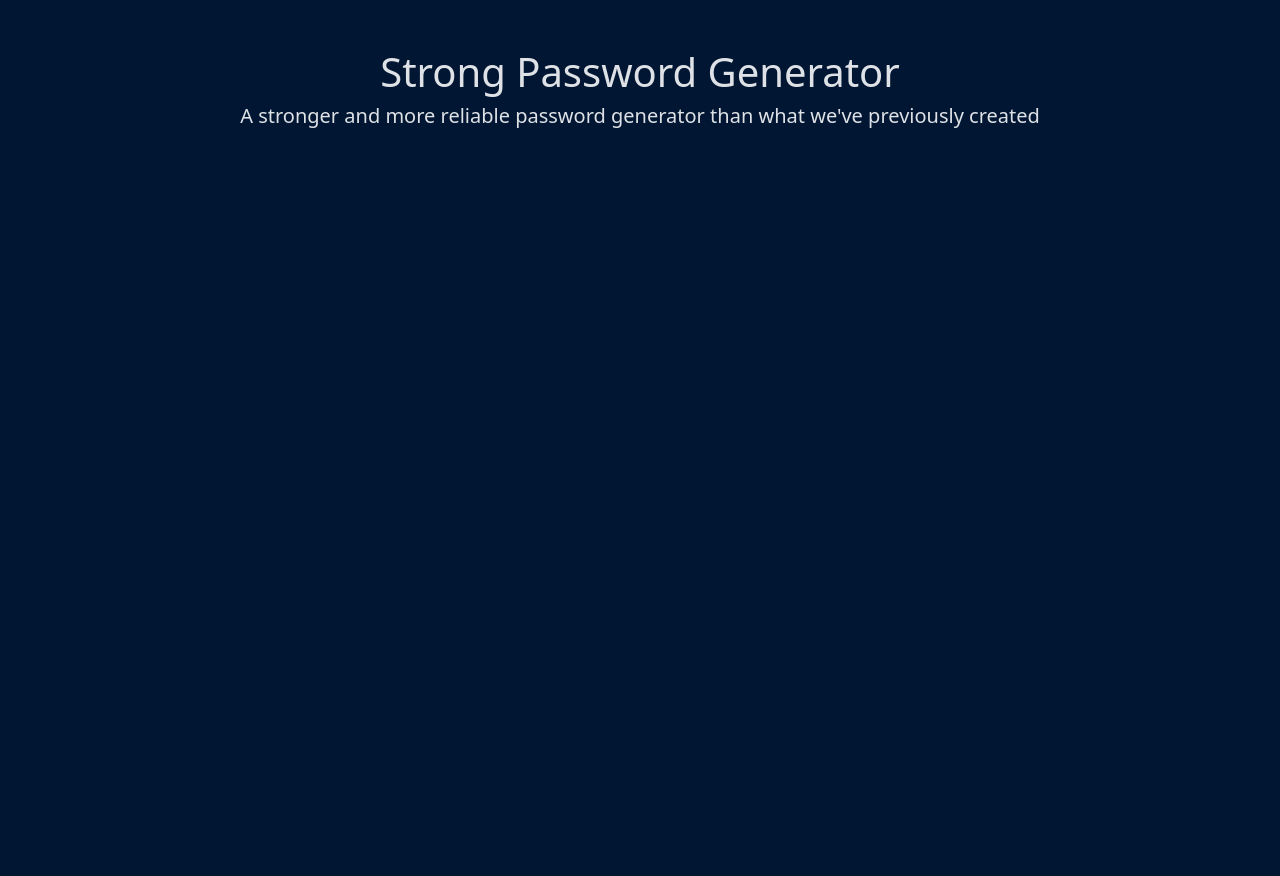
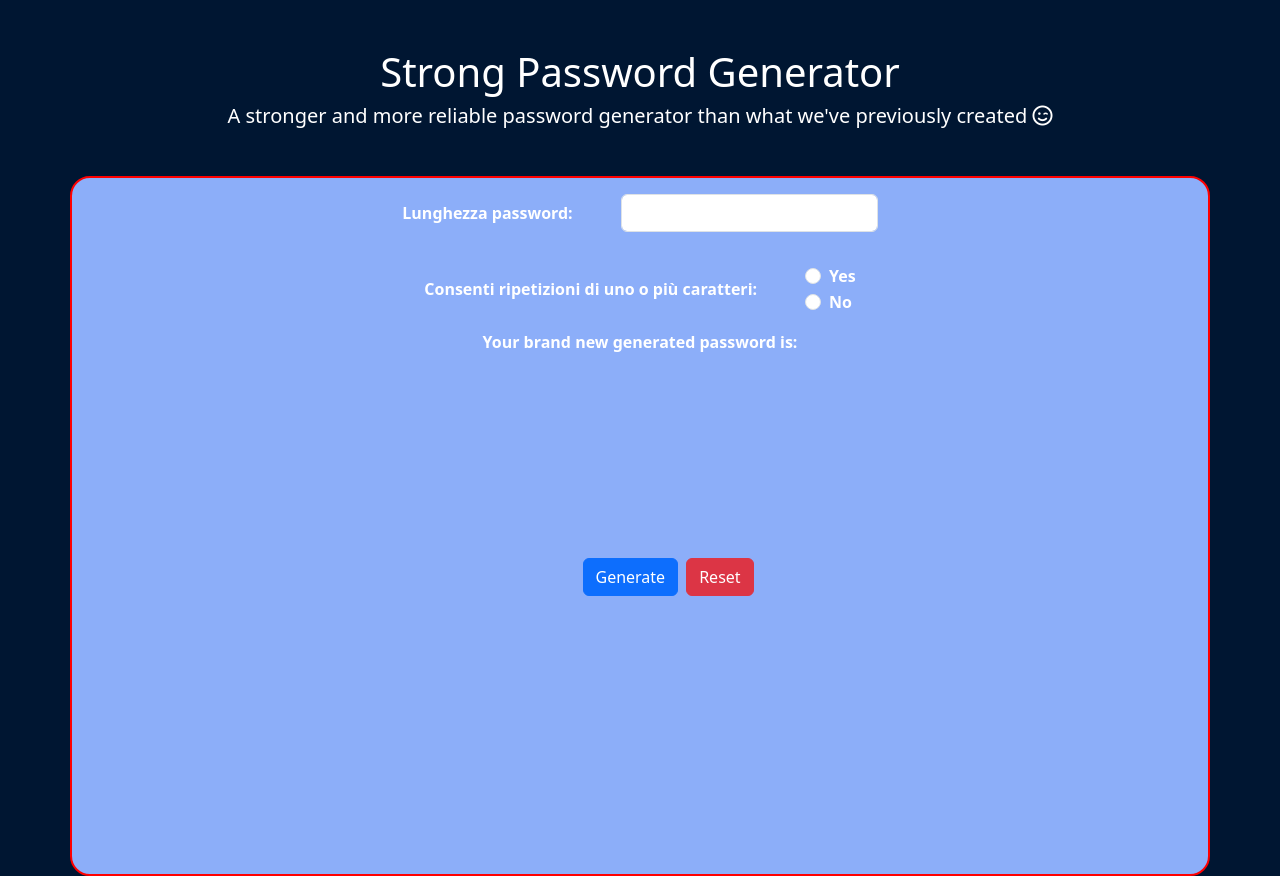
Before and after one commit to MatteoSala97/php-strong-password-generator, a PHP site: page /php-strong-password-generator/ in a window 1280 px wide. Before the commit the page ends 128 px from the top, so only its background shows below. Run offline with PHP 8.4, Linux system fonts and the light colour scheme.

Commit message:
milestone 1

```diff
--- a/index.php
+++ b/index.php
@@ -1,13 +1,34 @@
-<?
+<?php
+    $lettersLowercase = 'abcdefghijklmnopqrstuvwxyz';
+    $lettersUppercase ='ABCDEFGHIJKLMNOPQRSTUVWXYZ';
+    $numbers = '0123456789';
+    $symbols = '!@#$%&?';
 
+    $validChars = $lettersLowercase . $lettersUppercase . $numbers . $symbols;
+    $newPass = '';
+
+    // General function waiting to be called with the right parameters
+    function generatePassword($characters, $length){
+        $pass= '';
+        $charLength = strlen($characters);
+        for($i = 0; $i < $length; $i++){
+            $pass .= $characters[rand(0, $charLength - 1)];
+        }
+        return $pass;
+    }
+
+    if($_SERVER['REQUEST_METHOD'] === 'GET' && isset($_GET['password_length'])){
+        $passwordLength = $_GET['password_length'];
+        $newPass = generatePassword($validChars, $passwordLength);
+    }
 ?>
 
 <!DOCTYPE html>
-<html lang="en" data-bs-theme="dark">
+<html lang="en">
 <head>
     <meta charset="UTF-8">
     <meta name="viewport" content="width=device-width, initial-scale=1.0">
-    <meta http-equiv="refresh" content="5">
+    <!-- <meta http-equiv="refresh" content="3"> -->
     <title>Strong Password Generator</title>
 
     <!-- Boostrap CSS -->
@@ -26,13 +47,70 @@
     <header>
         <div class="container mt-5 text-center">
             <h1>Strong Password Generator</h1>
-            <h5>A stronger and more reliable password generator than what we've previously created</h5>
+            <h5>A stronger and more reliable password generator than what we've previously created
+                <i class="fa-regular fa-face-smile-wink"></i>
+            </h5>
         </div>
     </header>
-
     <main>
-        <div>
-
+        <div class="container mt-5" id="main-container">
+            <div class="d-flex flex-column align-items-center">
+                <div class="d-flex gap-5 align-items-center mt-3">
+                    <p>
+                        Lunghezza password:
+                    </p>
+                    <form method="GET" class="d-flex">
+                        <div class="col">
+                            <div class="mb-3">
+                                <input type="number"
+                                name="password_length"
+                                id="password_length"
+                                class="form-control"
+                                value=""
+                                min="1">
+                            </div>
+                        </div>
+                        <div class="button-group d-flex gap-2">
+                            <button type="submit" class="btn btn-primary" name="submit">
+                                Generate
+                            </button>
+                            <button type="reset" class="btn btn-danger" id="reset_button">
+                                <a href="http://localhost:8888/php-strong-password-generator/">Reset</a>
+                            </button>
+                        </div>
+                    </form>
+                </div>
+                <div class="d-flex gap-5 align-items-center mt-3">
+                    <p>
+                        Consenti ripetizioni di uno o più caratteri:
+                    </p>
+                    <form class="d-flex">
+                        <div class="col">
+                            <div class="mb-3">
+                                <div class="form-check">
+                                    <input class="form-check-input"
+                                    type="radio"
+                                    name="permission"
+                                    id="permission_yes"
+                                    value="yes">
+                                    <label class="form-check-label" for="permission_yes"> Yes </label>
+                                </div>
+                                <div class="form-check">
+                                    <input class="form-check-input"
+                                    type="radio"
+                                    name="permission"
+                                    id="permission_no"
+                                    value="no">
+                                    <label class="form-check-label" for="permission_no"> No </label>
+                                </div>
+                            </div>
+                        </div>
+                    </form>
+                </div>
+                <?php
+                    echo '<p>Your brand new generated password is: ' . $newPass . '</p>'
+                ?>
+            </div>
         </div>
     </main>
 </body>
--- a/style.css
+++ b/style.css
@@ -16,4 +16,26 @@ Ex-ex-large     xxl         ≥1400px
 
 body{
     background-color: #001632;
+    color: white;
 }
+
+#main-container{
+    height: 700px;
+    background-color: rgb(140, 174, 249);
+    border: 2px solid rgb(255, 0, 0);
+    border-radius: 20px;
+    font-weight: 700;
+    color: white;
+    position: relative;
+}
+
+.button-group{
+    position: absolute;
+    bottom: 40%;
+    right: 40%;
+}
+
+#reset_button a{
+    text-decoration: none;
+    color: #ffffff;
+}
```
